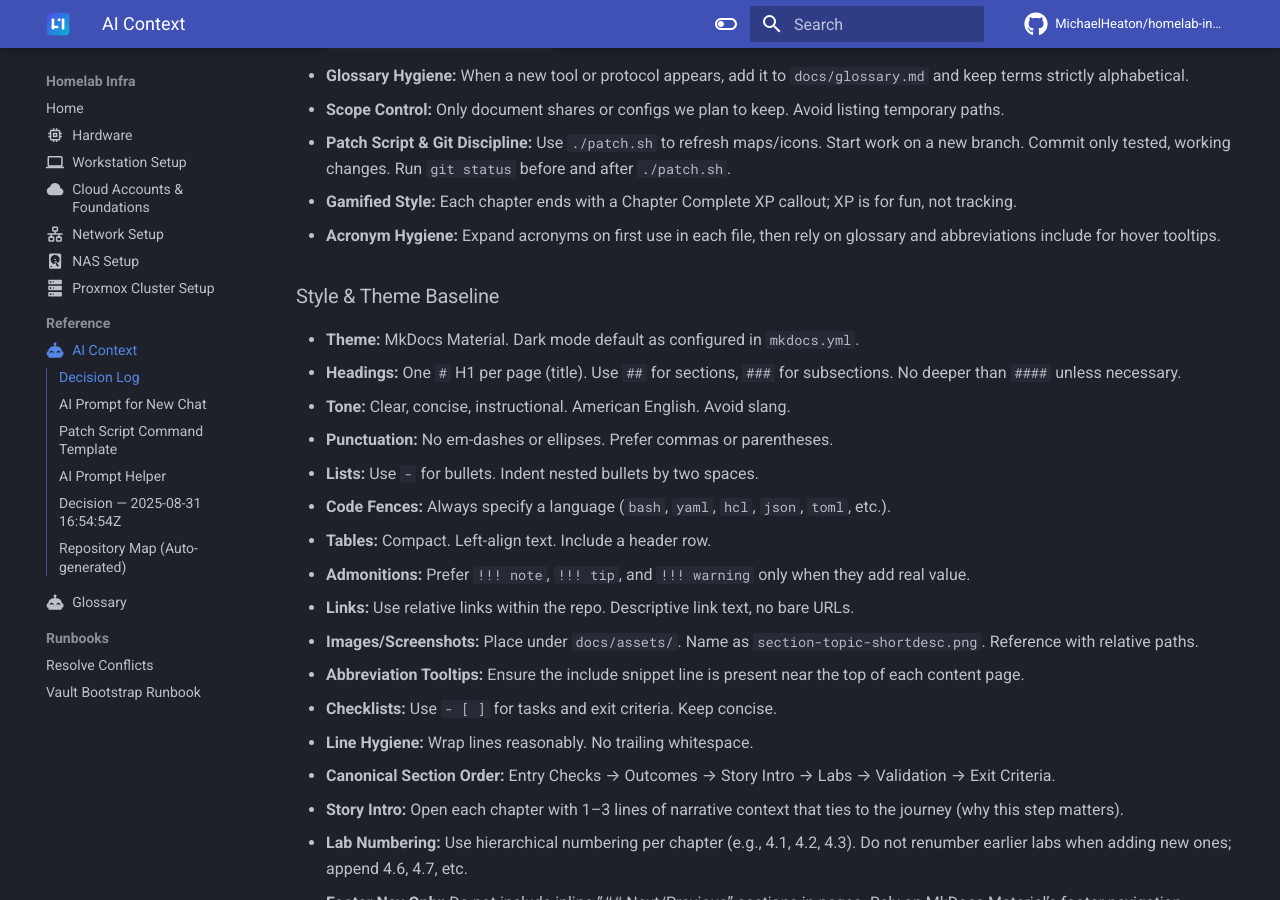
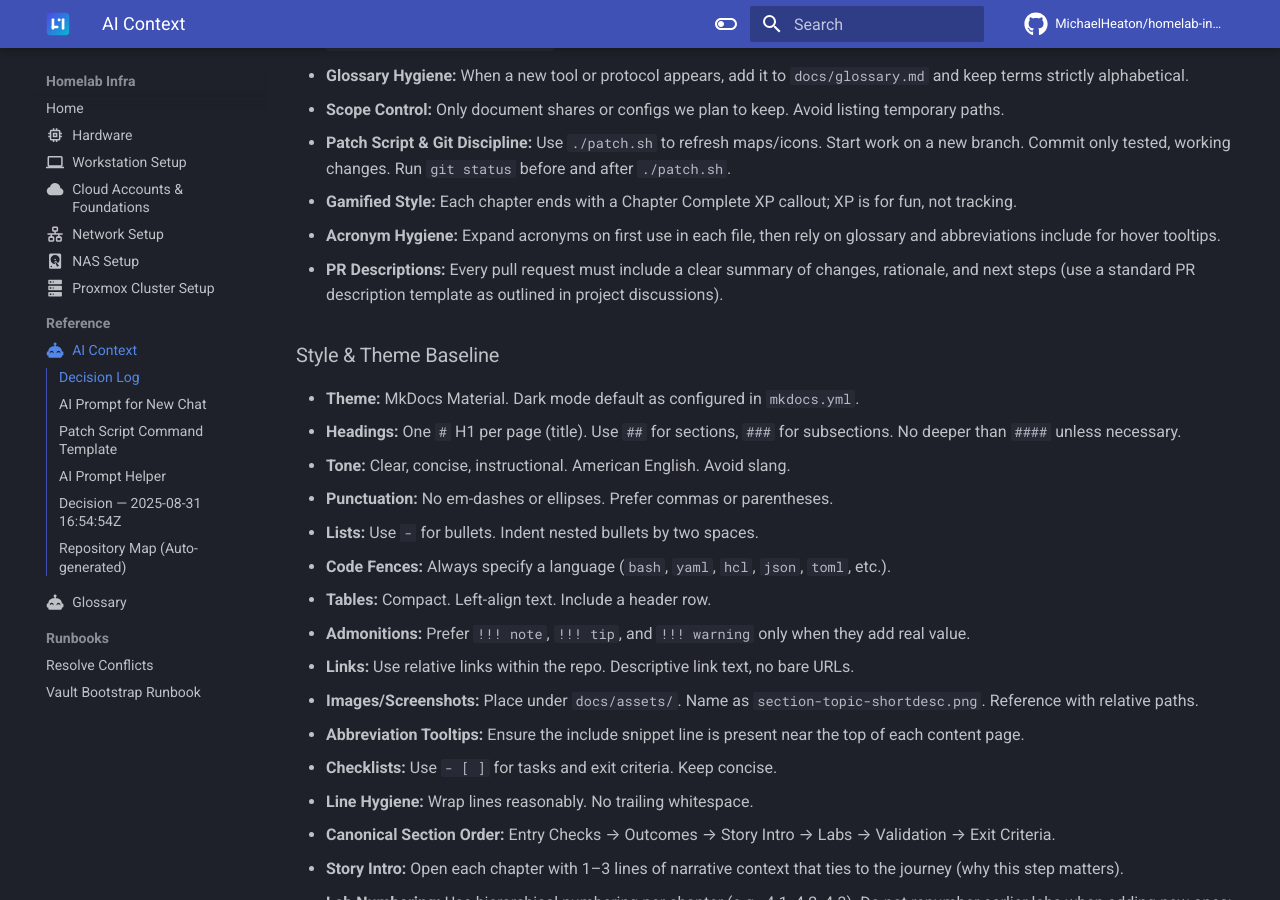
Before and after one commit to MichaelHeaton/homelab-infra, an MkDocs documentation site: the page built from docs/ai-context.md, in a window 1280 px wide and 900 px high, scrolled down 629 px. Built offline with MkDocs 1.6.1 and Material for MkDocs 9.7.7, drawn with Linux system fonts in a browser that asks for light colours; comment, search, counter and statistics services are not loaded.

Commit message:
docs(ai-context): add PR description rule to standing rules

```diff
--- a/docs/ai-context.md
+++ b/docs/ai-context.md
@@ -28,6 +28,7 @@ No pending decisions. This section is cleared on each repo update. New decisions
 - **Patch Script & Git Discipline:** Use `./patch.sh` to refresh maps/icons. Start work on a new branch. Commit only tested, working changes. Run `git status` before and after `./patch.sh`.
 - **Gamified Style:** Each chapter ends with a Chapter Complete XP callout; XP is for fun, not tracking.
 - **Acronym Hygiene:** Expand acronyms on first use in each file, then rely on glossary and abbreviations include for hover tooltips.
+- **PR Descriptions:** Every pull request must include a clear summary of changes, rationale, and next steps (use a standard PR description template as outlined in project discussions).
 
 ### Style & Theme Baseline
 
```
